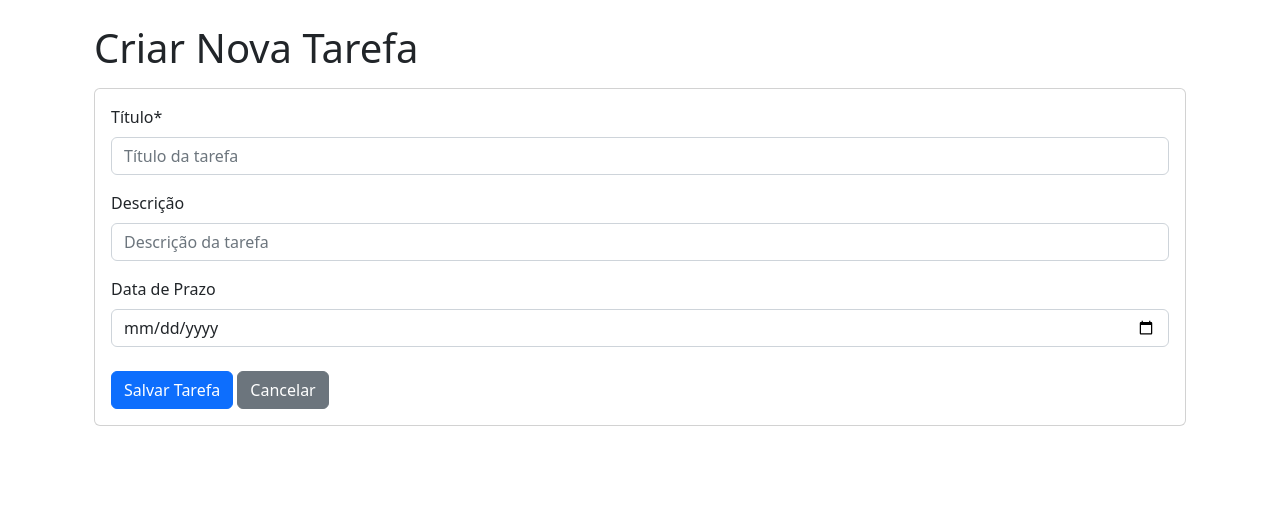
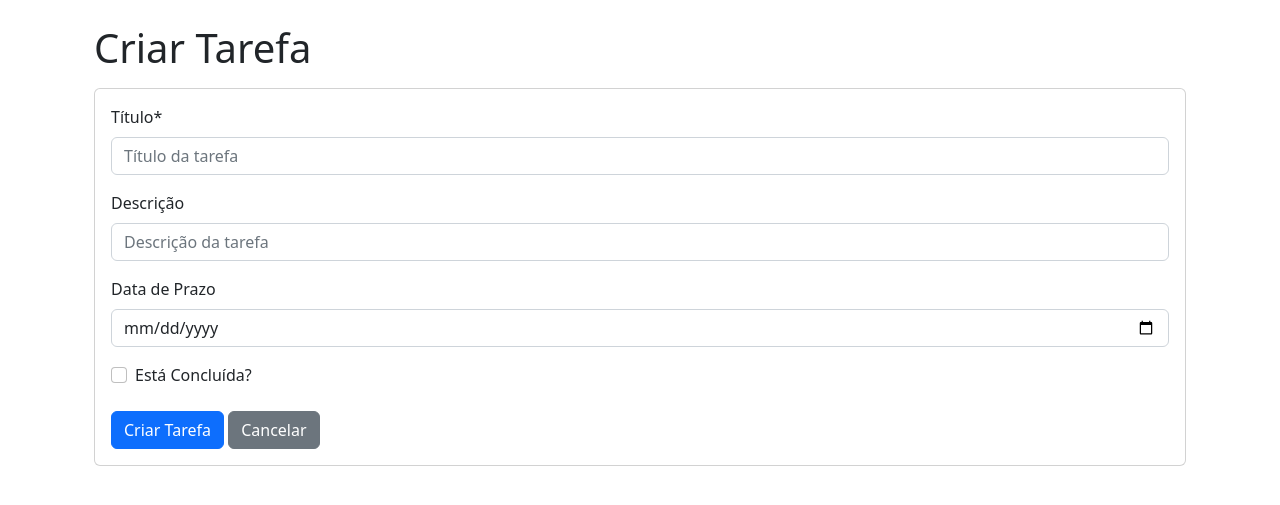
Before and after one commit to Xamacardoso/task-manager-django-ck, a Django app: page /tasks/create/ in a window 1280 px wide. Shown: the part 56-561 px from the top of the page. Run offline with Django 5.2, Linux system fonts and the light colour scheme; the visitor is signed in with stand-in values (Sample User, id 1); parts of the project's set-up code (start-up, migrations or seed data) failed here and were passed over; some libraries are stand-ins or nearby versions.

Commit message:
:sparkles: Feat (Tasks): Adicionando funcionalidade para fazer update de uma task. Utilizando contexto para modificar o formulario de edicao/criacao do formulario

```diff
--- a/task_manager/tasks/forms.py
+++ b/task_manager/tasks/forms.py
@@ -4,7 +4,7 @@ from .models import Task
 class TaskForm(forms.ModelForm):
     class Meta:
         model = Task
-        fields = ['title', 'description', 'due_date']
+        fields = ['title', 'description', 'due_date', 'is_completed']
 
         widgets  = {
             'title': forms.TextInput(attrs={
--- a/task_manager/tasks/urls.py
+++ b/task_manager/tasks/urls.py
@@ -1,3 +1,4 @@
+from task_manager.tasks.views import TaskUpdateView
 from task_manager.tasks.views import TaskCreateView
 from django.urls import path
 from .views import TaskListView
@@ -6,4 +7,5 @@ app_name = "tasks"
 urlpatterns = [
     path('', TaskListView.as_view(), name='task_list'),
     path('create/', TaskCreateView.as_view(), name='task_create'),
+    path('<int:pk>/update/', TaskUpdateView.as_view(), name='task_update'),
 ]
--- a/task_manager/tasks/views.py
+++ b/task_manager/tasks/views.py
@@ -1,6 +1,6 @@
 from django.contrib.auth.mixins import LoginRequiredMixin
 from django.urls import reverse_lazy
-from django.views.generic import ListView, CreateView
+from django.views.generic import ListView, CreateView, UpdateView
 
 from .models import Task
 from .forms import TaskForm
@@ -28,3 +28,26 @@ class TaskCreateView(LoginRequiredMixin, CreateView):
         # aqui conseguimos acessar o self.request.user para injetar
         form.instance.user = self.request.user
         return super().form_valid(form)
+
+    def get_context_data(self, **kwargs):
+        # serve para passar info para o html, junto com o form
+        context = super().get_context_data(**kwargs)
+        context['form_title'] = 'Criar Tarefa'
+        return context
+
+
+class TaskUpdateView(LoginRequiredMixin, UpdateView):
+    model = Task
+    form_class = TaskForm
+    template_name = 'tasks/task_form.html'
+    success_url = reverse_lazy('tasks:task_list')
+
+    def get_queryset(self):
+        # Apenas mostra as tarefas do usuário logado
+        return Task.objects.filter(user=self.request.user)
+
+    def get_context_data(self, **kwargs):
+        # serve para passar info para o html, junto com o form
+        context = super().get_context_data(**kwargs)
+        context['form_title'] = 'Editar Tarefa'
+        return context
--- a/task_manager/templates/tasks/task_form.html
+++ b/task_manager/templates/tasks/task_form.html
@@ -2,11 +2,11 @@
 {% load crispy_forms_tags %}
 
 
-{% block title %}Criar Nova Tarefa{% endblock %}
+{% block title %}{{ form_title }}{% endblock %}
 
 {% block content %}
     <div class="container mt-4">
-        <h1>Criar Nova Tarefa</h1>
+        <h1>{{ form_title }}</h1>
 
         <div class="card mt-3">
             <div class="card-body">
@@ -15,7 +15,13 @@
                     {{ form|crispy }}
 
                     <div class="mt-4">
-                        <button type="submit" class="btn btn-primary">Salvar Tarefa</button>
+                        <button type="submit" class="btn btn-primary">
+                            {% if object %}
+                                Atualizar Tarefa
+                            {% else %}
+                                Criar Tarefa
+                            {% endif %}
+                        </button>
                         <a href="{% url 'tasks:task_list' %}" class="btn btn-secondary">Cancelar</a>
                     </div>
                 </form>
--- a/task_manager/templates/tasks/task_list.html
+++ b/task_manager/templates/tasks/task_list.html
@@ -11,7 +11,7 @@
     <div class="list-group mt-3">
         <!-- esse for é usado para percorrer a lista de tarefas, que vem de TaskListView no arquivo views.py. o nome tasks vem do objeto 'context' retornado no get_context_data -->
         {% for task in tasks %}
-        <a href="#" class="list-group-item list-group-item-action d-flex justify-content-between align-items-center">
+        <a href="{% url 'tasks:task_update' task.pk %}" class="list-group-item list-group-item-action d-flex justify-content-between align-items-center">
             <div class="d-flex w-100 justify-content-between">
                 <h5 class="mb-1">{{ task.title }}</h5>
                 <small>Prazo: {{ task.due_date|date:"d/m/Y"|default:"Sem Prazo" }}</small>
```
